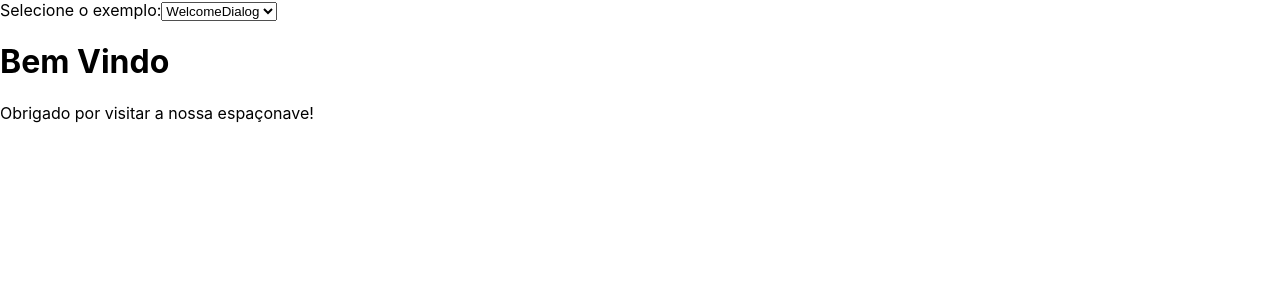
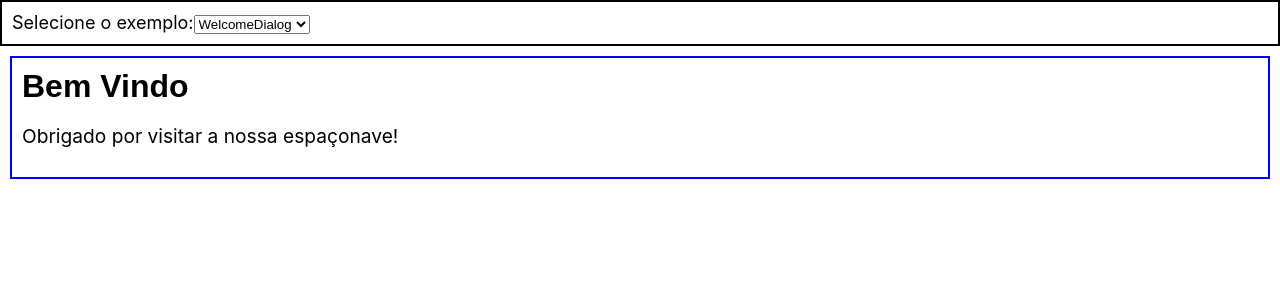
Before and after one commit to yurigauermarques/estudo-react, a React (Create React App) app: page / in a window 1280 px wide. Shown: the top 300 px of the page. Built offline with nearby package versions, Linux system fonts and the light colour scheme.

Commit message:
feat: :sparkles: Adiciona Exemplo de Composição

```diff
--- /dev/null
+++ b/src/Chat.js
@@ -0,0 +1,8 @@
+function Chat(params) {
+    return <div className="Chat">
+        Chat
+    </div>;
+
+}
+
+export default Chat;
--- /dev/null
+++ b/src/Contacts.js
@@ -0,0 +1,8 @@
+function Contacts(params) {
+    return <div className="Contacts">
+        Contato
+    </div>;
+
+}
+
+export default Contacts;
--- /dev/null
+++ b/src/Dialog.js
@@ -0,0 +1,25 @@
+function FancyBorder(props) {
+    return (
+        <div className={'FancyBorder FancyBorder-' + props.color}>
+            {props.children}
+        </div>
+    );
+}
+
+function Dialog(props) {
+    return (
+        <FancyBorder color="blue">
+            <h1 className="Dialog-title">
+                {props.title}
+            </h1>
+            <p className="Dialog-message">
+                {props.message}
+            </p>
+            {props.children}
+        </FancyBorder>
+
+    );
+}
+
+
+export default Dialog;
--- /dev/null
+++ b/src/SignUpDialog.js
@@ -0,0 +1,40 @@
+import React from "react";
+import Dialog from "./Dialog";
+
+class SignUpDialog extends React.Component {
+    constructor(props) {
+        super(props);
+        this.handleChange = this.handleChange.bind(this);
+        this.handleSignUp = this.handleSignUp.bind(this);
+        this.state = { login: '' }
+    }
+
+    handleChange(e) {
+        this.setState({ login: e.target.value });
+    }
+
+    handleSignUp() {
+        alert(`Bem-vindo a bordo, ${this.state.login}!`);
+    }
+
+
+    render() {
+        return (
+            <Dialog
+                title="Programa de Exploração de Marte"
+                message="Como gostaria de ser chamado?"
+            >
+                <input
+                    value={this.state.login}
+                    onChange={this.handleChange}
+                />
+                <button
+                    onClick={this.handleSignUp}>
+                    Cadastre-se!
+                </button>
+            </Dialog>
+        );
+    };
+}
+
+export default SignUpDialog;
--- /dev/null
+++ b/src/SplitPane.js
@@ -0,0 +1,13 @@
+function SplitPane(props) {
+    return (
+        <div className="SplitPane">
+            <div className="SplitPane-left">
+                {props.left}
+            </div>
+            <div className="SplitPane-right">
+                {props.right}
+            </div>
+        </div>
+    )
+}
+export default SplitPane;
--- a/src/WelcomeDialog.js
+++ b/src/WelcomeDialog.js
@@ -1,23 +1,12 @@
 
-function FancyBorder(props) {
-    return (
-        <div className={'FancyBorder FancyBorder-' + props.color}>
-            {props.children}
-        </div>
-    );
-}
-
+import Dialog from './Dialog';
 
 function WelcomeDialog() {
     return (
-        <FancyBorder color="blue">
-            <h1 className="Dialog-title">
-                Bem Vindo
-        </h1>
-            <p className="Dialog-message">
-                Obrigado por visitar a nossa espaçonave!
-        </p>
-        </FancyBorder>
+        <Dialog
+            title="Bem Vindo"
+            message="Obrigado por visitar a nossa espaçonave!"
+        />
     )
 }
 
--- a/src/index.css
+++ b/src/index.css
@@ -11,3 +11,35 @@ code {
   font-family: source-code-pro, Menlo, Monaco, Consolas, 'Courier New',
     monospace;
 }
+
+
+
+.FancyBorder {
+  padding: 10px 10px;
+  border: 2px solid;
+}
+
+.FancyBorder-blue {
+  border-color: blue;
+}
+
+.Dialog-title {
+  margin: 0;
+  font-family: sans-serif;
+}
+
+.Dialog-message {
+  font-size: larger;
+}
+
+
+
+.Seletor {
+  padding: 10px 10px;
+  border: 2px solid;
+  font-size: large;
+}
+
+.Conteudo {
+  padding: 10px 10px;
+}
--- a/src/index.js
+++ b/src/index.js
@@ -11,8 +11,10 @@ import MontaList from './MontaList';
 import NameForm from './NameForm';
 import Calculator from './Calculator';
 import WelcomeDialog from './WelcomeDialog';
-
-
+import Contacts from './Contacts';
+import Chat from './Chat';
+import SplitPane from './SplitPane';
+import SignUpDialog from './SignUpDialog';
 
 class Applicacao extends React.Component {
   constructor(props) {
@@ -70,12 +72,25 @@ class Applicacao extends React.Component {
       case 'blog':
         exemplo = <Blog posts={this.state.posts} />
         break;
+      case 'split-pane':
+        exemplo = <SplitPane
+          left={
+            <Contacts />
+          }
+          right={
+            <Chat />
+          }
+        />
+        break;
+      case 'sign-up-dialog':
+        exemplo = <SignUpDialog />;
+        break;
       default:
         break;
     }
     return (
       <div>
-        <div>
+        <div className="Seletor">
           <label>
             Selecione o exemplo:
             <select name="exemplo" value={this.state.menu} onChange={this.handleMenuChange}>
@@ -89,10 +104,12 @@ class Applicacao extends React.Component {
               <option value="number-list">Lista numérica</option>
               <option value="letra-list">Lista alfabética</option>
               <option value="blog">Blog</option>
+              <option value="split-pane">SplitPane</option>
+              <option value="sign-up-dialog">SignUpDialog</option>
             </select>
           </label>
         </div>
-        <div>
+        <div className="Conteudo">
           {exemplo}
         </div>
       </div >
```
Also changed, not shown: 1 other file (tests, documents, lock files or other folders).
